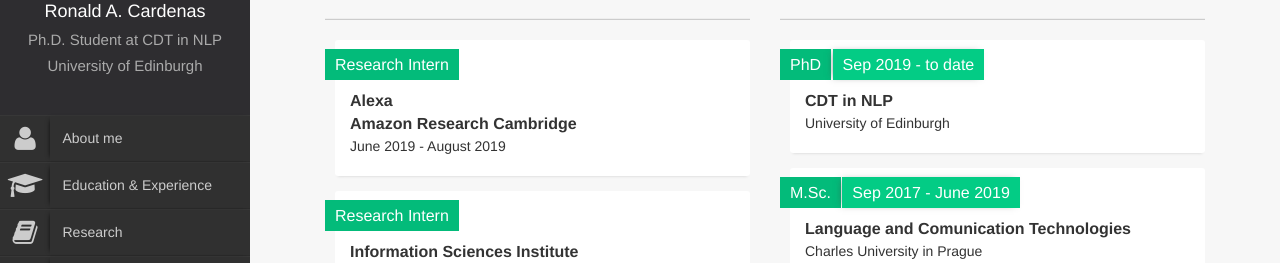
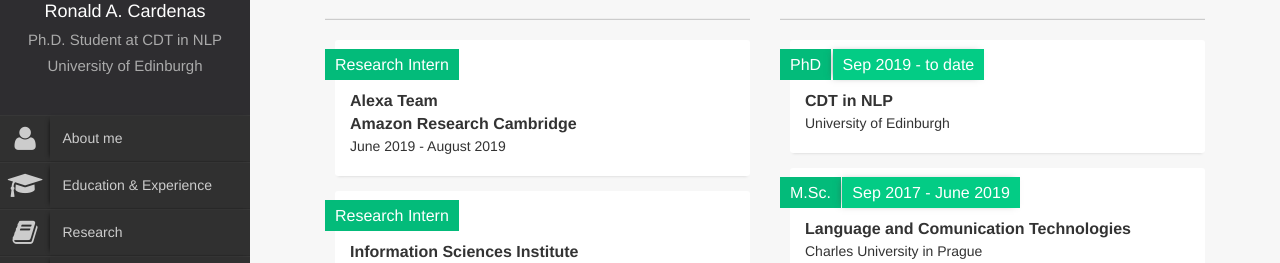
Before and after one commit to ronaldahmed/ronaldahmed.github.io, a Jekyll site: the page built from index.html, in a window 1280 px wide and 900 px high, scrolled down 405 px. Shown: the part 168-431 px from the top of the window. Built offline with Jekyll 4.4.1, drawn with Linux system fonts in a browser that asks for light colours.

Commit message:
into updated

```diff
--- a/index.html
+++ b/index.html
@@ -64,7 +64,7 @@ title: Home
                                     <span class="degree">Research Intern</span>
                                 </div>
                                 <div class="description">
-                                    <p class="what">Alexa<br>
+                                    <p class="what">Alexa Team<br>
                                         Amazon Research Cambridge</p>
                                     <p class="where">June 2019 - August 2019 </p>
                                 </div>
```
